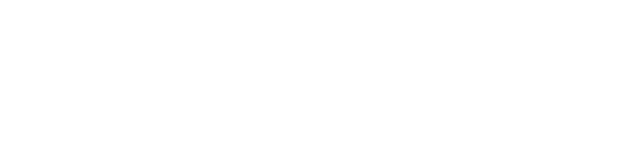
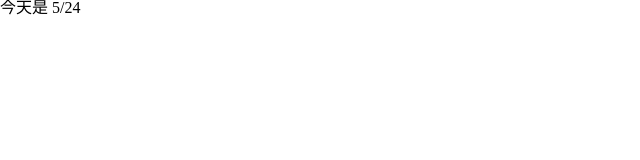
Before and after one commit to Toung0507/blog-boilerplate, a plain HTML site: page index.html in a window 1280 px wide. Shown: the whole page, without its empty margins (0-640 px from the left). Drawn offline with Linux system fonts and the light colour scheme.

Commit message:
修改 index.html

```diff
--- a/index.html
+++ b/index.html
@@ -10,7 +10,9 @@
 
 <body>
   <div class="header"></div>
-    <!-- 這裡寫入首頁列表區塊 -->
+  <main>
+    <h3>今天是 5/24 </h3>
+  </main>
   <div class="footer"></div>
 </body>
 
```
Lines whose indentation alone changed are shown as unchanged.
